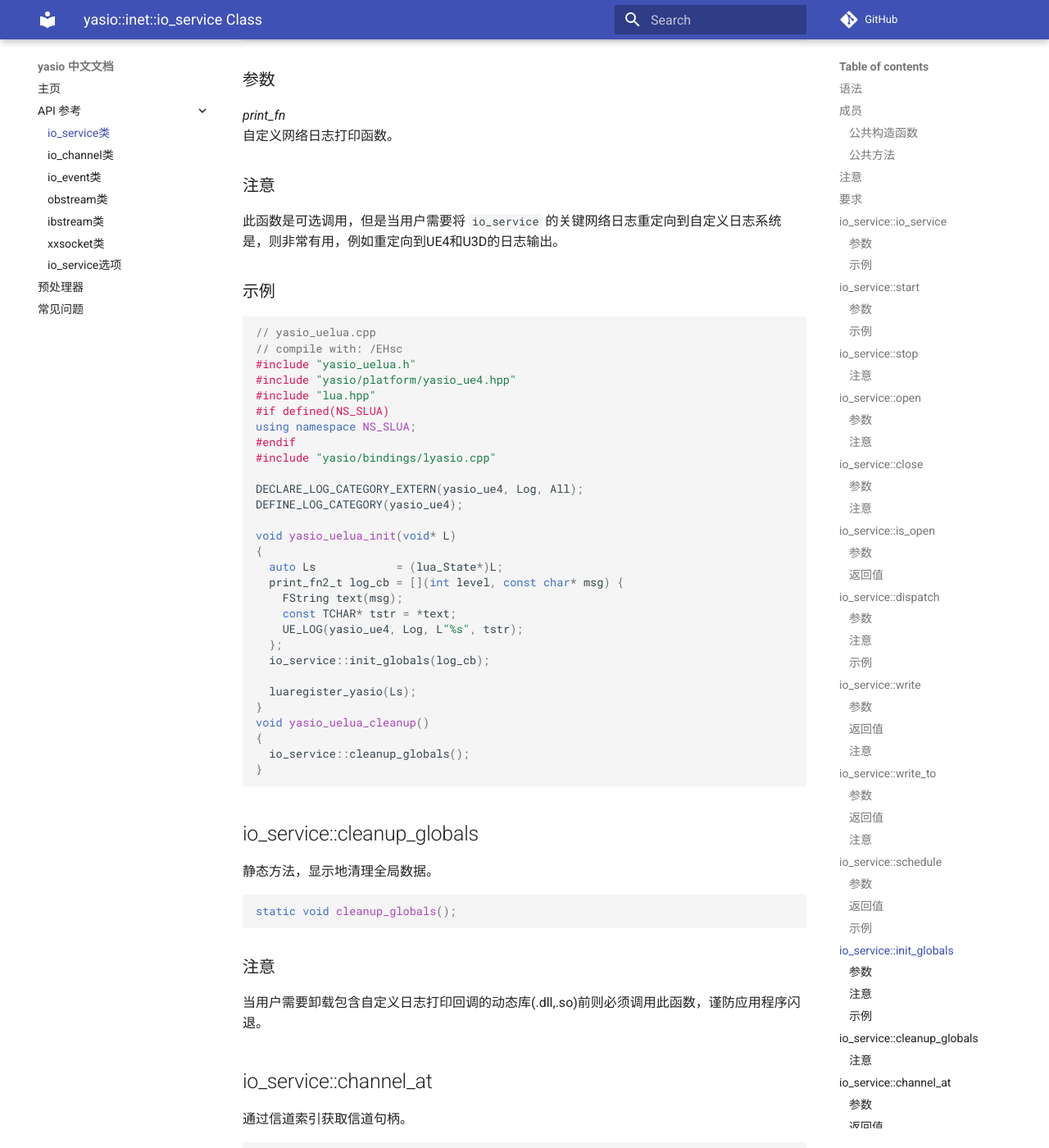
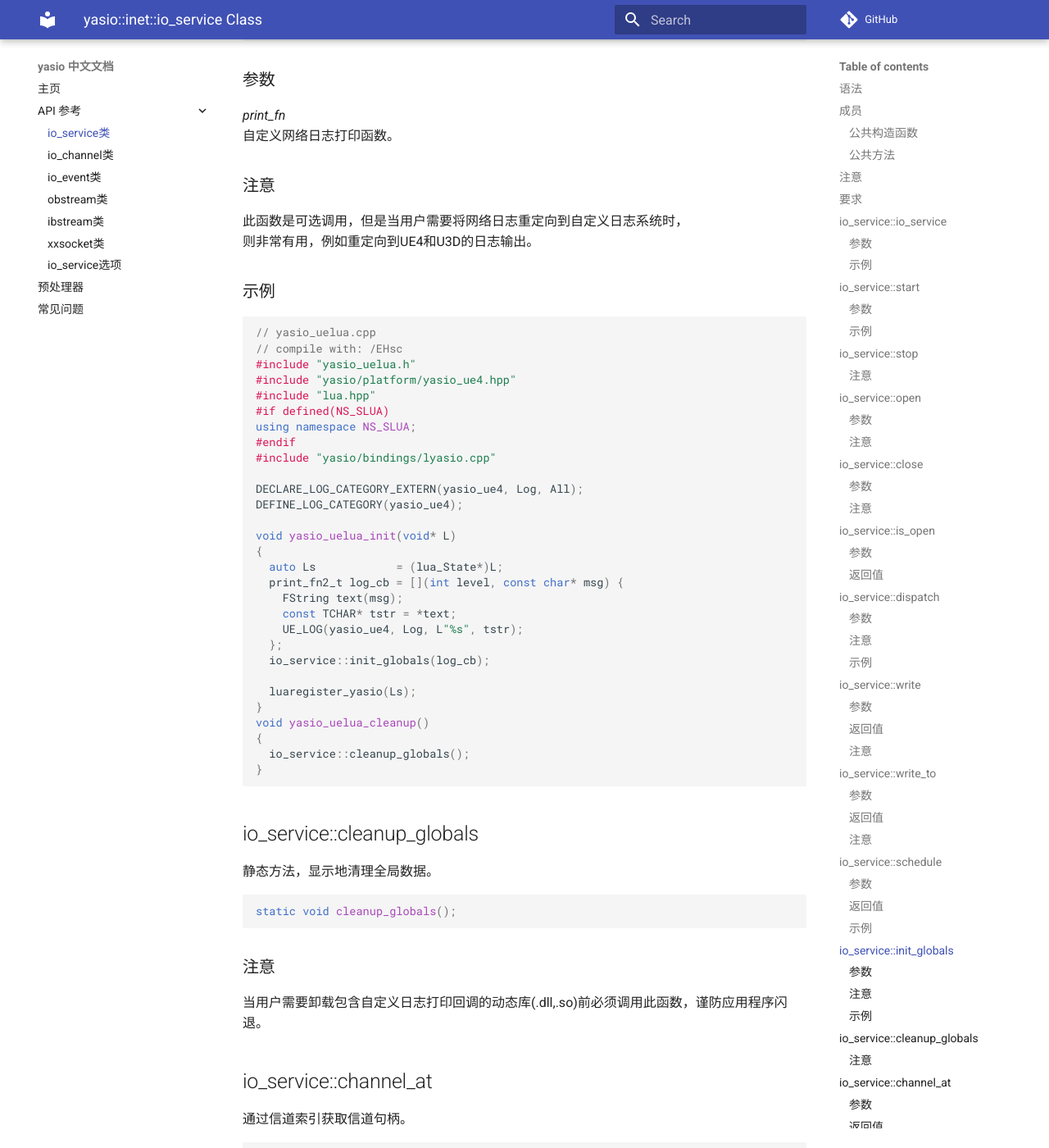
Before and after one commit to yasio/docs-936, an MkDocs documentation site: the page built from docs/api/reference/io_service-class.md, in a window 1280 px wide and 1400 px high, scrolled down 8509 px. Shown: the whole window at 82% size. Built offline with MkDocs 1.6.1 and Material for MkDocs 9.7.7, drawn with Linux system fonts in a browser that asks for light colours; comment, search, counter and statistics services are not loaded.

Commit message:
Update io_service-class.md

```diff
--- a/docs/api/reference/io_service-class.md
+++ b/docs/api/reference/io_service-class.md
@@ -367,7 +367,8 @@ static void init_globals(print_fn2_t print_fn);
 
 ### 注意
 
-此函数是可选调用，但是当用户需要将 `io_service` 的关键网络日志重定向到自定义日志系统是，则非常有用，例如重定向到UE4和U3D的日志输出。
+此函数是可选调用，但是当用户需要将网络日志重定向到自定义日志系统时，<br/>
+则非常有用，例如重定向到UE4和U3D的日志输出。
 
 ### 示例
 
@@ -413,7 +414,7 @@ static void cleanup_globals();
 
 ### 注意
 
-当用户需要卸载包含自定义日志打印回调的动态库(.dll,.so)前则必须调用此函数，谨防应用程序闪退。
+当用户需要卸载包含自定义日志打印回调的动态库(.dll,.so)前必须调用此函数，谨防应用程序闪退。
 
 ## <a name="channel_at"></a> io_service::channel_at
 
```
